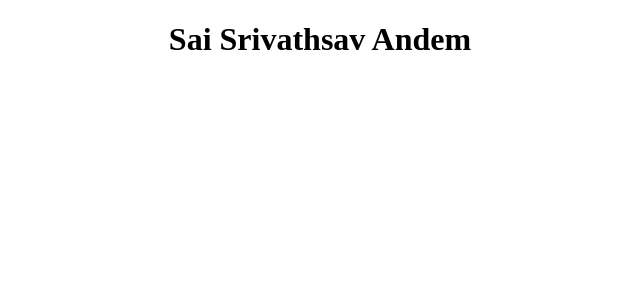
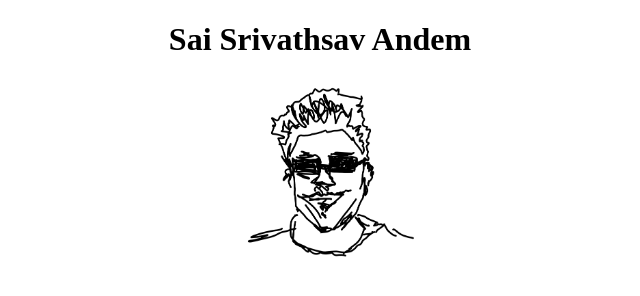
Before and after one commit to andem2506/Sai.github.io, a plain HTML site: page index.html in a window 1280 px wide. Shown: the whole page, without its empty margins (320-960 px from the left). Drawn offline with Linux system fonts and the light colour scheme.

Commit message:
Update index.html

```diff
--- a/index.html
+++ b/index.html
@@ -8,6 +8,7 @@
     <header>
         <center>
     <h1>Sai Srivathsav Andem</h1>
+    <img src="logo.gif" width="300">
         <center>
     </header>
 </body>
```
